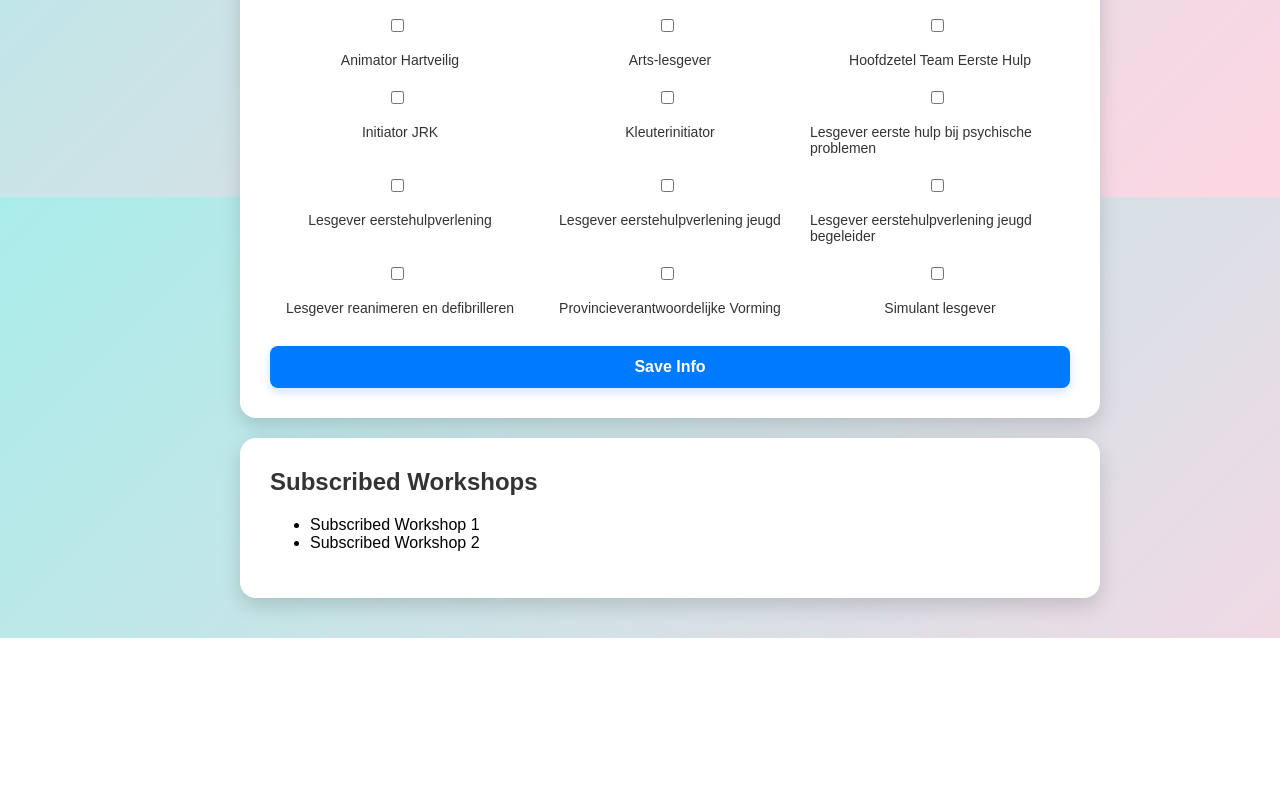
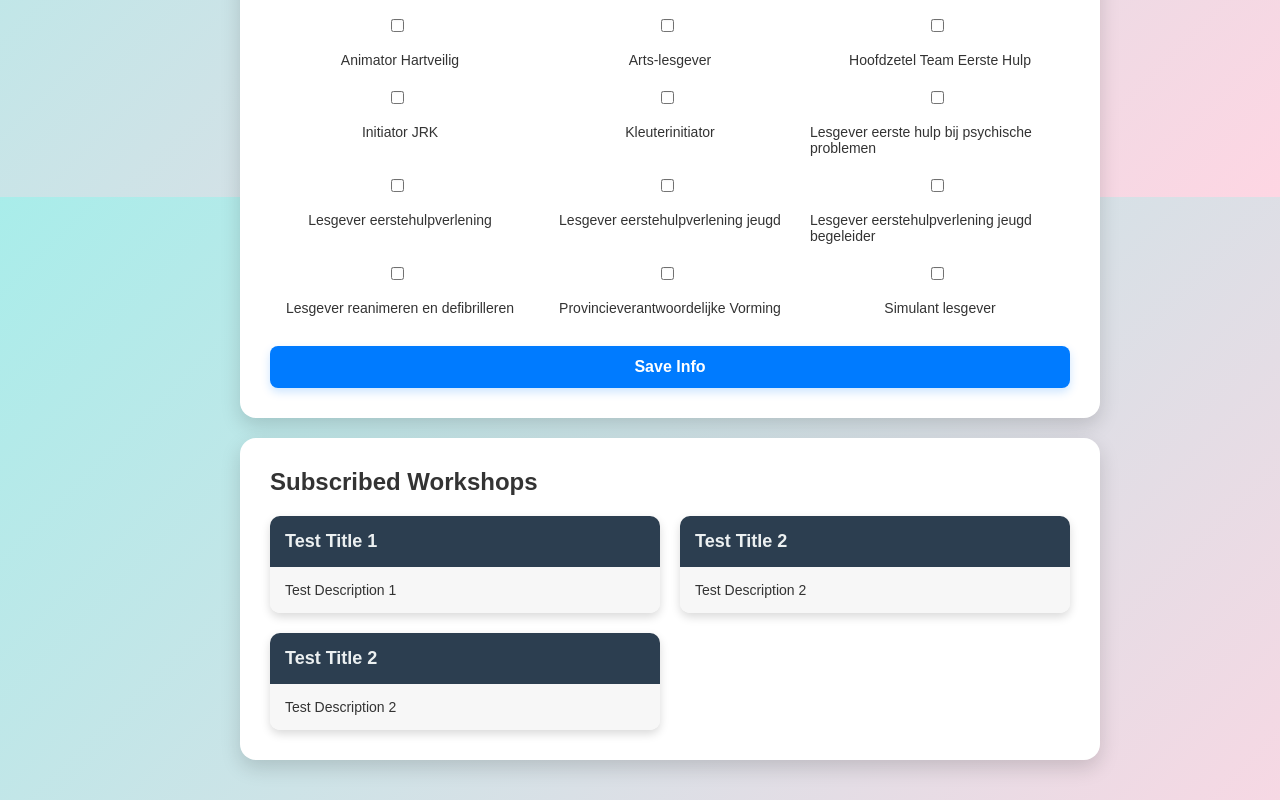
Before and after one commit to robbyjayjays/kruis-jayjays, a React (Create React App) app: page /profile in a window 1280 px wide. Shown: the part 618-1418 px from the top of the page. Before the commit the page ends 1256 px from the top, so only its background shows below. Built offline with nearby package versions, Linux system fonts and the light colour scheme; sample sign-in values are in the browser's storage.

Commit message:
subscribed workshops

```diff
--- a/src/components/Profile.jsx
+++ b/src/components/Profile.jsx
@@ -173,10 +173,20 @@ const Profile = () => {
 
                 <div className="profile-section">
                     <h2>Subscribed Workshops</h2>
-                    <ul className="workshop-list">
-                        <li>Subscribed Workshop 1</li>
-                        <li>Subscribed Workshop 2</li>
-                    </ul>
+                    <div className="workshop-container">
+                            <div className="workshop-box">
+                                <div className="workshop-title">Test Title 1</div>
+                                <div className="workshop-description">Test Description 1</div>
+                            </div>
+                            <div className="workshop-box">
+                                <div className="workshop-title">Test Title 2</div>
+                                <div className="workshop-description">Test Description 2</div>
+                            </div>
+                            <div className="workshop-box">
+                                <div className="workshop-title">Test Title 2</div>
+                                <div className="workshop-description">Test Description 2</div>
+                            </div>
+                        </div>
                 </div>
             </div>
         </>
```
